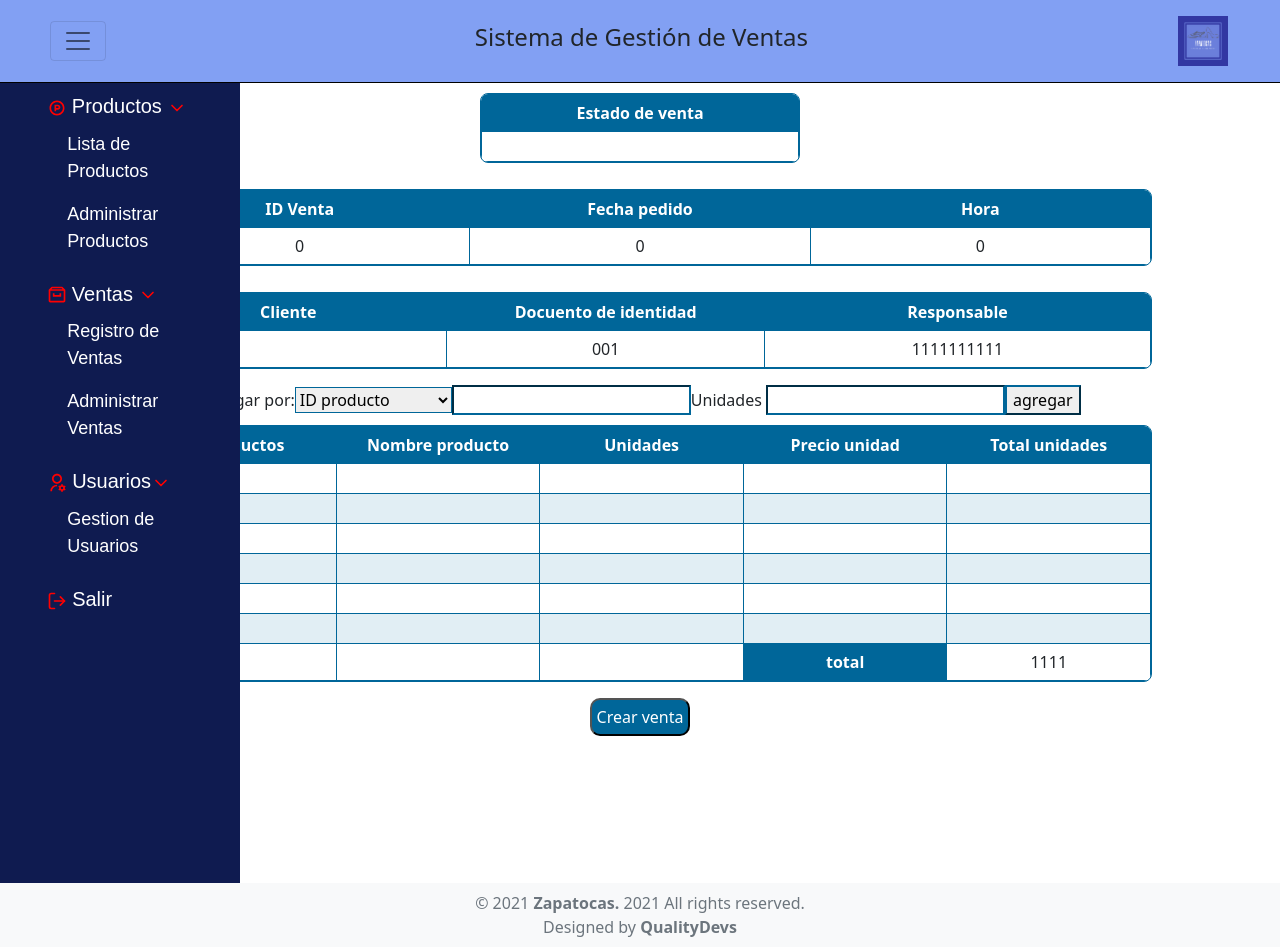
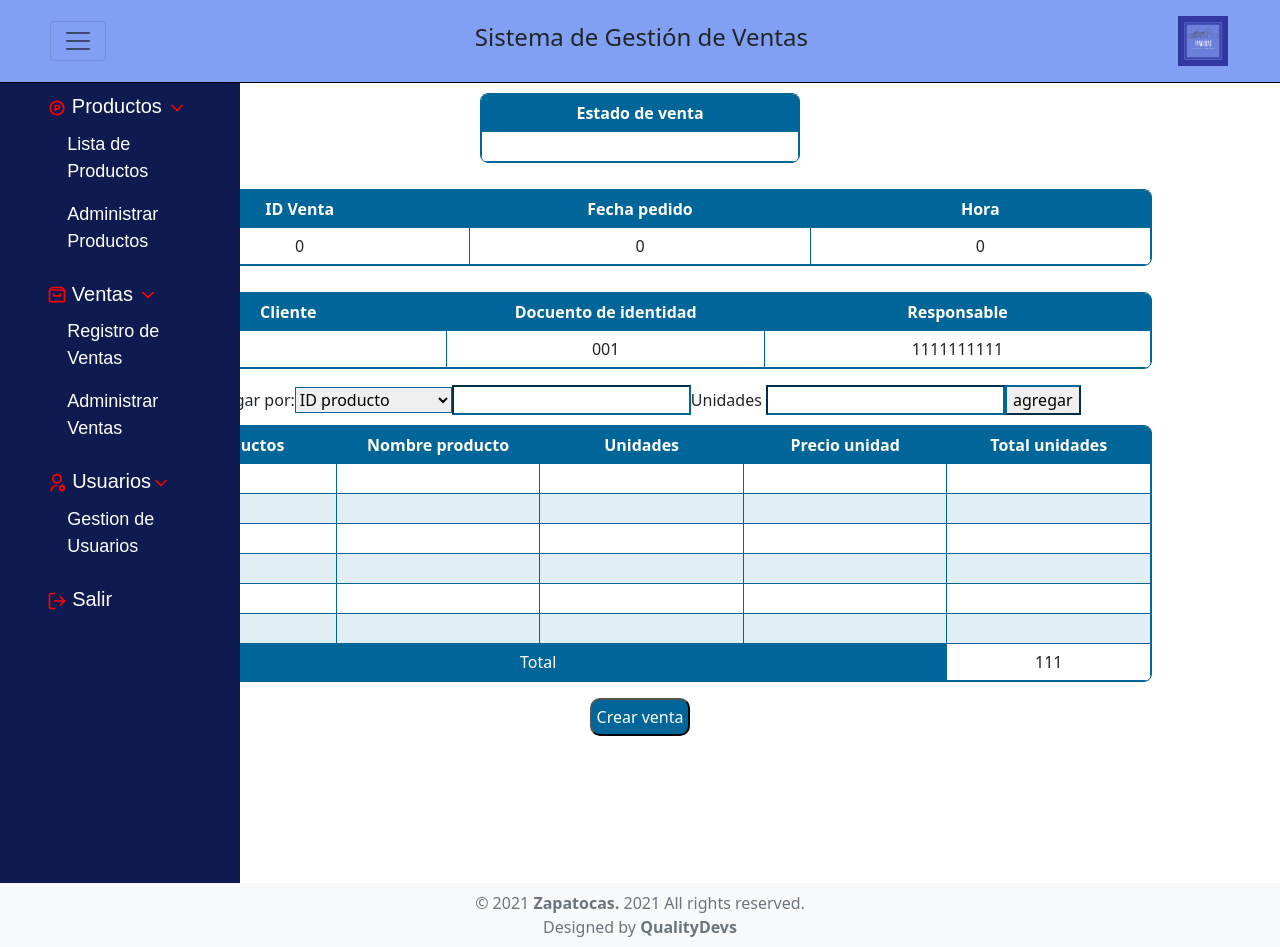
Before and after one commit to QualityDevs/Proyecto_Pagina_Web, a React (Create React App) app in the folder sistema-ventas/: page /registro_Ventas in a window 1280 px wide. Built offline with nearby package versions, Linux system fonts and the light colour scheme.

Commit message:
Arreglo estilos de tablas

```diff
--- a/sistema-ventas/src/pages/registro_Ventas.jsx
+++ b/sistema-ventas/src/pages/registro_Ventas.jsx
@@ -87,7 +87,10 @@ const RegistroVentas = () => {
                             <th>Total unidades</th>
                         </tr>
                     </thead>
-
+                    <tfoot>
+                        <td className="total" colSpan="4">Total</td>
+                        <td>111</td>
+                    </tfoot>
                     <tbody>
                         <tr>
                             <td></td>
@@ -131,14 +134,6 @@ const RegistroVentas = () => {
                             <td></td>
                             <td></td>
                         </tr>
-                        <tr>
-                            <td></td>
-                            <td></td>
-                            <td></td>
-                            <th className="total">total</th>
-                            <td>1111</td>
-                        </tr>
-
                     </tbody>
                 </table>
             </div>
--- a/sistema-ventas/src/styles/stylesp.css
+++ b/sistema-ventas/src/styles/stylesp.css
@@ -18,9 +18,10 @@
   }
 
   table thead {
+    color: white;
     text-align: center;
     vertical-align: middle;
-    background-color: rgb(136, 208, 226);
+    background-color: #006699;
   }
 
   table tbody tr{
```
